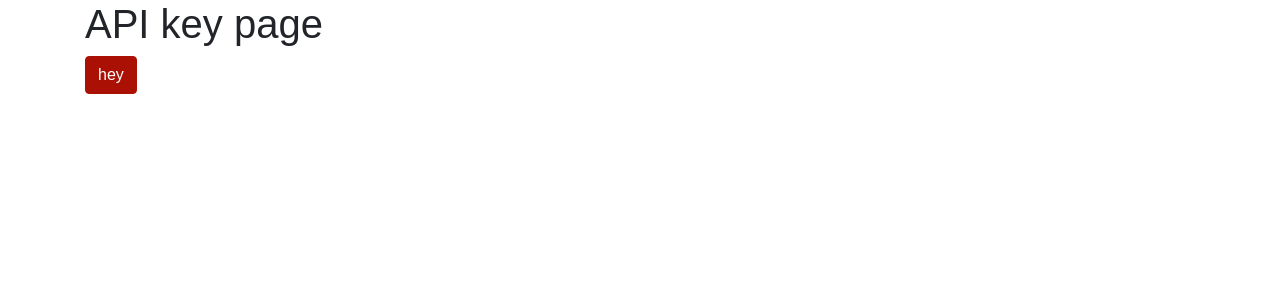
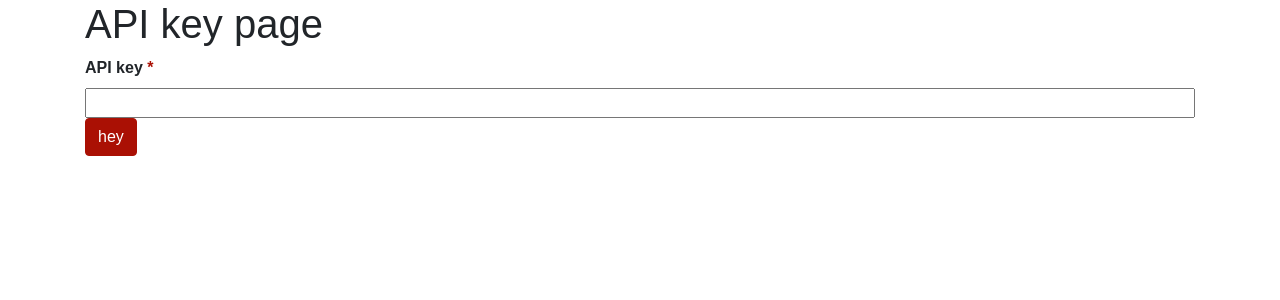
Before and after one commit to AndresSanRo/gw2-react-api-consumer, a React (Create React App) app: page /api-key in a window 1280 px wide. Shown: the top 300 px of the page. Built offline with nearby package versions, Linux system fonts and the light colour scheme.

Commit message:
fea: add compoennts to api key page

```diff
--- a/src/pages/apiKey/apiKeyPage.tsx
+++ b/src/pages/apiKey/apiKeyPage.tsx
@@ -4,6 +4,7 @@ const ApiKeyPage: FunctionComponent = (): JSX.Element => {
 	return (
 		<>
 			<h1>API key page</h1>
+			<Input label={'API key'} required={true} />
 			<Button text={'hey'} onClick={() => {}} />
 		</>
 	);
```
